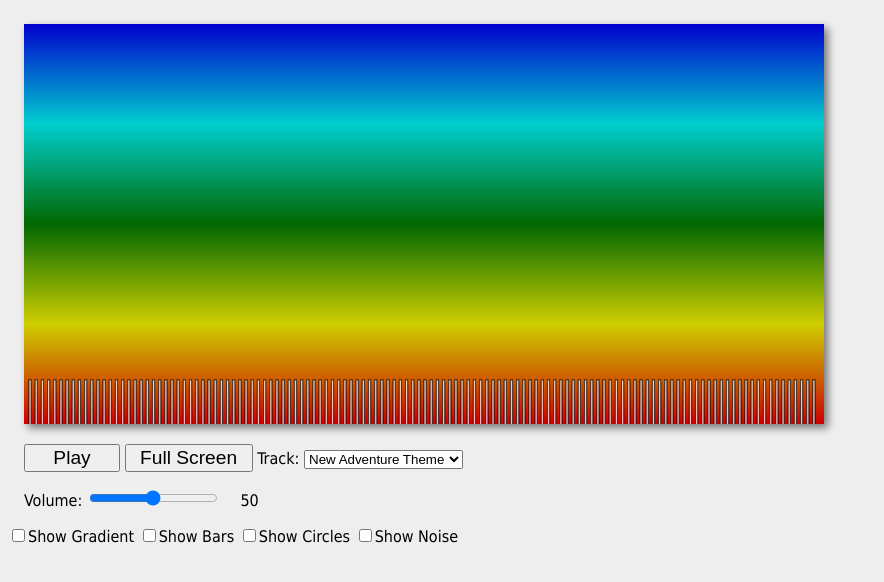
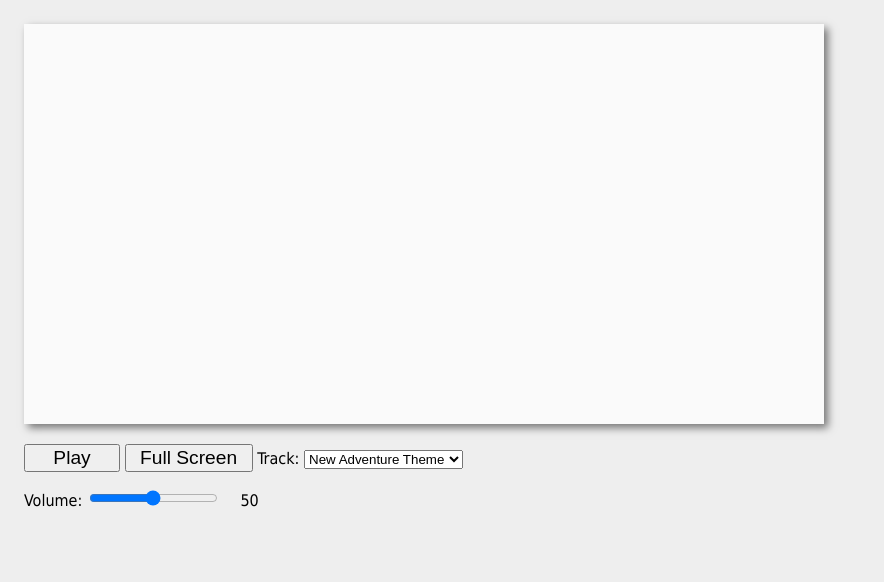
Before and after one commit to AazeemVS/IGME-330, a plain HTML site: page vaidyaShaikh-A-pe08/index.html in a window 1280 px wide. Shown: the whole page, without its empty margins (0-884 px from the left). Drawn offline with Linux system fonts and the light colour scheme.

Commit message:
Finished pt 1 of audio visualizer

```diff
--- a/vaidyaShaikh-A-pe08/index.html
+++ b/vaidyaShaikh-A-pe08/index.html
@@ -28,14 +28,6 @@
       <span id="volumeLabel">???</span>
     </section>
   </div>
-
-  <section>
-  <span><input type="checkbox" id="gradientCB"><label for="gradientCB">Show Gradient</label></span>
-  <span><input type="checkbox" id="barsCB"><label for="barsCB">Show Bars</label></span>
-  <span><input type="checkbox" id="circlesCB"><label for="circlesCB">Show Circles</label></span>
-  <!-- we'll use this 4th checkbox soon! -->
-  <span><input type="checkbox" id="noiseCB"><label for="noiseCB">Show Noise</label></span>
-</section>
 </main>
 </body>
 </html>
--- a/vaidyaShaikh-A-pe08/src/audio.js
+++ b/vaidyaShaikh-A-pe08/src/audio.js
@@ -11,7 +11,7 @@ const DEFAULTS = Object.freeze({
   numSamples: 256
 });
 
-// 4 - create a new array of 8-bit integers (0–255)
+// 4 - create a new array of 8-bit integers (0-255)
 // this is a typed array to hold the audio frequency data
 let audioData = new Uint8Array(DEFAULTS.numSamples / 2);
 
@@ -22,7 +22,7 @@ function setupWebAudio(filePath) {
   audioCtx = new AudioContext();
 
   // 2 - this creates an <audio> element
-    element = new Audio(); // or document.querySelector("audio");
+  element = new Audio(); // document.querySelector("audio");
 
   // 3 - have it point at a sound file
   loadSoundFile(filePath);
@@ -31,12 +31,13 @@ function setupWebAudio(filePath) {
   sourceNode = audioCtx.createMediaElementSource(element);
 
   // 5 - create an analyser node
-    analyserNode = audioCtx.createAnalyser(); // note the UK spelling "Analyser"
+  analyserNode = audioCtx.createAnalyser(); // note the UK spelling of “Analyser”
 
   /*
   // 6
   // We will request DEFAULTS.numSamples number of samples or "bins" spaced equally
   // across the sound spectrum.
+  //
   // If DEFAULTS.numSamples (fftSize) is 256, then the first bin is 0 Hz, the second is 172 Hz,
   // the third is 344Hz, and so on. Each bin contains a number between 0–255 representing
   // the amplitude of that frequency.
@@ -68,7 +69,7 @@ function pauseCurrentSound() {
 }
 
 function setVolume(value) {
-    value = Number(value); // make sure it's a number, not a string
+  value = Number(value); // make sure that it's a Number rather than a String
   gainNode.gain.value = value;
 }
 
--- a/vaidyaShaikh-A-pe08/src/canvas.js
+++ /dev/null
@@ -1,120 +0,0 @@
-import * as utils from "./utils.js";
-
-let ctx, canvasWidth, canvasHeight, gradient, analyserNode, audioData;
-
-function setupCanvas(canvasElement, analyserNodeRef) {
-  // create drawing context
-  ctx = canvasElement.getContext("2d");
-  canvasWidth = canvasElement.width;
-  canvasHeight = canvasElement.height;
-
-  // create a gradient that runs top → bottom
-  gradient = utils.getLinearGradient(ctx, 0, 0, 0, canvasHeight, [
-    { percent: 0.0, color: "blue" },
-    { percent: 0.25, color: "cyan" },
-    { percent: 0.5, color: "green" },
-    { percent: 0.75, color: "yellow" },
-    { percent: 1.0, color: "red" },
-  ]);
-
-  // keep a reference to the analyser node
-  analyserNode = analyserNodeRef;
-
-  // this is the array where the analyser data will be stored
-  audioData = new Uint8Array(analyserNode.fftSize / 2);
-}
-
-function draw(params = {}) {
-  // 1 - populate the audioData array with frequency data from the analyserNode
-  // note: these arrays are passed "by reference"
-  analyserNode.getByteFrequencyData(audioData);
-  // OR for waveform visualization:
-  // analyserNode.getByteTimeDomainData(audioData);
-
-  // 2 - draw background
-  ctx.save();
-  ctx.fillStyle = "black";
-  ctx.globalAlpha = 0.1;
-  ctx.fillRect(0, 0, canvasWidth, canvasHeight);
-  ctx.restore();
-
-  // 3 - draw gradient overlay
-  if (params.showGradient) {
-    ctx.save();
-    ctx.fillStyle = gradient;
-    ctx.globalAlpha = 0.3;
-    ctx.fillRect(0, 0, canvasWidth, canvasHeight);
-    ctx.restore();
-  }
-
-// 4 - draw bars
-if (params.showBars) {
-  let barSpacing = 4;
-  let margin = 5;
-  let screenWidthForBars = canvasWidth - (audioData.length * barSpacing) - margin * 2;
-  let barWidth = screenWidthForBars / audioData.length;
-  let barHeight = 200;
-  let topSpacing = 100;
-
-  ctx.save();
-  ctx.fillStyle = "rgba(255,255,255,0.50)";
-  ctx.strokeStyle = "rgba(0,0,0,0.50)";
-
-  // loop through the data and draw!
-  for (let i = 0; i < audioData.length; i++) {
-    ctx.fillRect(
-      margin + i * (barWidth + barSpacing),
-      topSpacing + 256 - audioData[i],
-      barWidth,
-      barHeight
-    );
-    ctx.strokeRect(
-      margin + i * (barWidth + barSpacing),
-      topSpacing + 256 - audioData[i],
-      barWidth,
-      barHeight
-    );
-  }
-  ctx.restore();
-}
-
-  // 5 - draw circles
-if (params.showCircles) {
-  let maxRadius = canvasHeight / 4;
-  ctx.save();
-  ctx.globalAlpha = 0.5;
-
-  for (let i = 0; i < audioData.length; i++) {
-    // red-ish circles
-    let percent = audioData[i] / 255;
-    let circleRadius = percent * maxRadius;
-
-    ctx.beginPath();
-    ctx.fillStyle = utils.makeColor(255, 111, 111, 0.34 - percent / 3.0);
-    ctx.arc(canvasWidth / 2, canvasHeight / 2, circleRadius, 0, 2 * Math.PI, false);
-    ctx.fill();
-    ctx.closePath();
-
-    // blue-ish circles, bigger, more transparent
-    ctx.beginPath();
-    ctx.fillStyle = utils.makeColor(0, 0, 255, 0.10 - percent / 10.0);
-    ctx.arc(canvasWidth / 2, canvasHeight / 2, circleRadius * 1.5, 0, 2 * Math.PI, false);
-    ctx.fill();
-    ctx.closePath();
-
-    // yellow-ish circles, smaller
-    ctx.save();
-    ctx.fillStyle = utils.makeColor(200, 200, 0, 0.5 - percent / 5.0);
-    ctx.beginPath();
-    ctx.arc(canvasWidth / 2, canvasHeight / 2, circleRadius * 0.5, 0, 2 * Math.PI, false);
-    ctx.fill();
-    ctx.closePath();
-    ctx.restore();
-  }
-
-  ctx.restore();
-}
-
-}
-
-export { setupCanvas, draw };
--- a/vaidyaShaikh-A-pe08/src/main.js
+++ b/vaidyaShaikh-A-pe08/src/main.js
@@ -1,85 +1,119 @@
-/* main.js: hooks up UI and starts the main loop */
-import * as audio from "./audio.js";
-import * as utils from "./utils.js";
-import * as canvas from './canvas.js';
-const drawParams = {
-    showGradient: true,
-    showBars: true,
-    showCircles: true,
-    showNoise: true
+/*
+	main.js is primarily responsible for hooking up the UI to the rest of the application
+	and setting up the main event loop
+*/
+
+// We will write the functions in this file in the traditional ES5 way
+// In this instance, we feel the code is more readable if written this way
+// If you want to re-write these as ES6 arrow functions, to be consistent with the other files, go ahead!
+
+import * as utils from './utils.js';
+import * as audio from './audio.js'; // ✅ import the audio module
+
+// 1 - here we are faking an enumeration
+const DEFAULTS = Object.freeze({
+	sound1: "media/New Adventure Theme.mp3"
+});
+
+function init(){
+  // ✅ Loads the sound file and sets up WebAudio context
+  audio.setupWebAudio(DEFAULTS.sound1);
+
+	console.log("init called");
+	console.log(`Testing utils.getRandomColor() import: ${utils.getRandomColor()}`);
+	let canvasElement = document.querySelector("canvas"); // hookup <canvas> element
+	setupUI(canvasElement);
+
+  // ✅ Call the main animation loop
+  loop();
+}
+
+function loop(){
+	/* NOTE: This is temporary testing code that we will delete in Part II */
+	requestAnimationFrame(loop);
+
+	// 1) create a byte array (values of 0-255) to hold the audio data
+	// normally, we do this once when the program starts up, NOT every frame
+	let audioData = new Uint8Array(audio.analyserNode.fftSize / 2);
+
+	// 2) populate the array of audio data *by reference* (i.e. by its address)
+	audio.analyserNode.getByteFrequencyData(audioData);
+
+	// 3) log out the array and the average loudness (amplitude) of all of the frequency bins
+	console.log(audioData);
+	console.log("-----Audio Stats-----");
+	let totalLoudness = audioData.reduce((total, num) => total + num);
+	let averageLoudness = totalLoudness / (audio.analyserNode.fftSize / 2);
+	let minLoudness = Math.min(...audioData);
+	let maxLoudness = Math.max(...audioData);
+	// 22050 kHz divided by 128 bins = 172.23 kHz per bin
+	let loudnessAt2K = audioData[11];
+	console.log(`averageLoudness = ${averageLoudness}`);
+	console.log(`minLoudness = ${minLoudness}`);
+	console.log(`maxLoudness = ${maxLoudness}`);
+	console.log(`loudnessAt2K = ${loudnessAt2K}`);
+	console.log("---------------------");
+}
+
+function setupUI(canvasElement){
+  // A - hookup fullscreen button
+  const fsButton = document.querySelector("#fsButton");
+  fsButton.onclick = e => {
+    console.log("goFullscreen() called");
+    utils.goFullscreen(canvasElement);
   };
 
-// fake enum / default track
-const DEFAULTS = Object.freeze({
-  sound1: "media/New Adventure Theme.mp3",
-});
+  // B - hookup play button
+  const playButton = document.querySelector("#playButton");
 
-function init() {
-  console.log("init called");
+  // ✅ add .onclick event to button
+  playButton.onclick = e => {
+    console.log(`audioCtx.state before = ${audio.audioCtx.state}`);
 
-  // 1) Setup WebAudio graph and load a default track
-  audio.setupWebAudio(DEFAULTS.sound1);
-
-  // 2) Hook up UI
-  const canvasElement = document.querySelector("canvas");
-  setupUI(canvasElement);
-
-  canvas.setupCanvas(canvasElement, audio.analyserNode);
-
-  // 3) Start loop AFTER analyserNode exists
-  requestAnimationFrame(loop);
-}
-
-function loop() {
-  requestAnimationFrame(loop);
-canvas.draw(drawParams);
-}
-
-function setupUI(canvasElement) {
-  // A) Fullscreen button
-  const fsButton = document.querySelector("#fsButton");
-  fsButton.onclick = () => utils.goFullscreen(canvasElement);
-
-  // B) Play/Pause button
-  const playButton = document.querySelector("#playButton");
-  // initialize dataset value if missing
-  if (!playButton.dataset.playing) playButton.dataset.playing = "no";
-
-  playButton.onclick = (e) => {
-    console.log(`audioCtx.state before = ${audio.audioCtx.state}`);
-    if (audio.audioCtx.state === "suspended") {
+    // check if context is in suspended state (autoplay policy)
+    if (audio.audioCtx.state == "suspended") {
       audio.audioCtx.resume();
     }
-    console.log(`audioCtx.state after  = ${audio.audioCtx.state}`);
 
-    if (e.target.dataset.playing === "no") {
+    console.log(`audioCtx.state after = ${audio.audioCtx.state}`);
+
+    if (e.target.dataset.playing == "no") {
+      // if track is currently paused, play it
       audio.playCurrentSound();
-      e.target.dataset.playing = "yes"; // CSS can swap text to "Pause"
+      e.target.dataset.playing = "yes"; // our CSS will set the text to "Pause"
     } else {
+      // if track IS playing, pause it
       audio.pauseCurrentSound();
-      e.target.dataset.playing = "no"; // CSS can swap text to "Play"
+      e.target.dataset.playing = "no"; // our CSS will set the text to "Play"
     }
   };
 
-  // C) Volume slider + label
-  const volumeSlider = document.querySelector("#volumeSlider");
-  const volumeLabel = document.querySelector("#volumeLabel");
-  volumeSlider.oninput = (e) => {
+  // C - hookup volume slider & label
+  let volumeSlider = document.querySelector("#volumeSlider");
+  let volumeLabel = document.querySelector("#volumeLabel");
+
+  // add .oninput event to slider
+  volumeSlider.oninput = e => {
+    // set the gain
     audio.setVolume(e.target.value);
+    // update value of label to match value of slider
     volumeLabel.innerHTML = Math.round((e.target.value / 2) * 100);
   };
-  // sync label to initial slider value
+
+  // set value of label to match initial value of slider
   volumeSlider.dispatchEvent(new Event("input"));
 
-  // D) Track <select>
-  const trackSelect = document.querySelector("#trackSelect");
-  trackSelect.onchange = (e) => {
+  // D - hookup track <select>
+  let trackSelect = document.querySelector("#trackSelect");
+
+  // add .onchange event to <select>
+  trackSelect.onchange = e => {
     audio.loadSoundFile(e.target.value);
-    // if currently playing, toggle to pause so user must press Play again
-    if (playButton.dataset.playing === "yes") {
+    // pause the current track if it is playing
+    if (playButton.dataset.playing == "yes") {
       playButton.dispatchEvent(new MouseEvent("click"));
     }
   };
-}
+} // end setupUI
 
-export { init };
+export {init};
```
Lines whose indentation alone changed are shown as unchanged.
